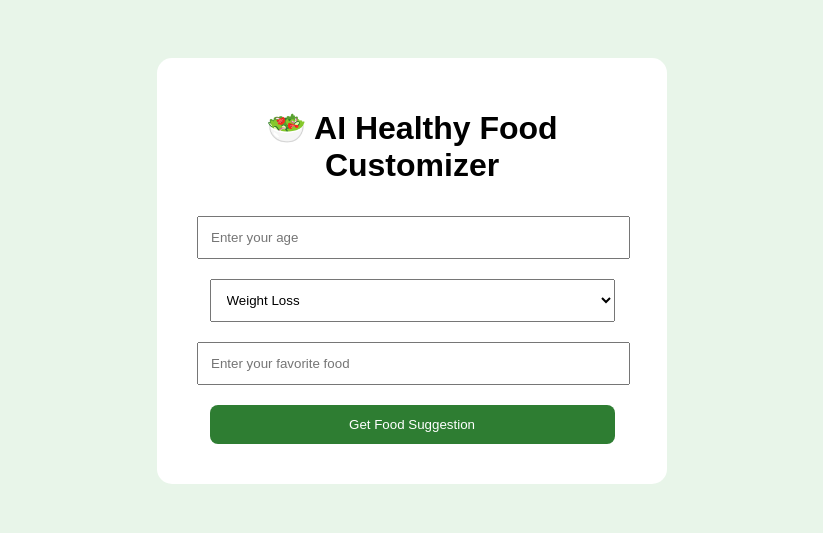
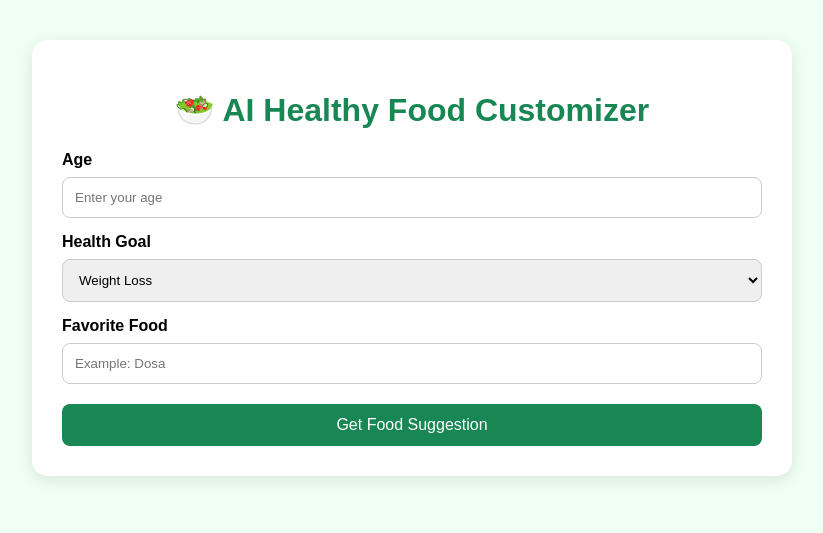
Before and after one commit to ashni05/AI-Healthy-Food-Customizer-, a Flask app: page / in a window 1280 px wide. Shown: the top 533 px of the page, without its empty margins (228-1051 px from the left). Run offline with Flask 3, Linux system fonts and the light colour scheme.

Commit message:
Update index.html

```diff
--- a/templates/index.html
+++ b/templates/index.html
@@ -2,71 +2,142 @@
 <html>
 <head>
     <title>AI Healthy Food Customizer</title>
+
     <style>
         body {
-            font-family: Arial;
-            background: #e8f5e9;
-            text-align: center;
-            padding: 50px;
+            font-family: Arial, sans-serif;
+            background: #f0fff4;
+            margin: 0;
+            padding: 0;
         }
 
-        .box {
+        .container {
+            width: 90%;
+            max-width: 700px;
+            margin: 40px auto;
             background: white;
             padding: 30px;
-            max-width: 450px;
-            margin: auto;
             border-radius: 15px;
+            box-shadow: 0 4px 15px rgba(0,0,0,0.1);
+        }
+
+        h1 {
+            text-align: center;
+            color: #198754;
+        }
+
+        label {
+            display: block;
+            margin-top: 15px;
+            font-weight: bold;
         }
 
         input, select, button {
-            width: 90%;
+            width: 100%;
             padding: 12px;
-            margin: 10px;
+            margin-top: 8px;
+            border-radius: 8px;
+            border: 1px solid #ccc;
+            box-sizing: border-box;
         }
 
         button {
-            background: #2e7d32;
+            background: #198754;
             color: white;
             border: none;
-            border-radius: 8px;
+            font-size: 16px;
+            cursor: pointer;
+            margin-top: 20px;
+        }
+
+        button:hover {
+            background: #146c43;
         }
 
         .result {
-            margin-top: 20px;
-            padding: 15px;
-            background: #c8e6c9;
+            margin-top: 30px;
+            padding: 20px;
+            background: #e9f9ee;
+            border-radius: 12px;
+        }
+
+        .result h2 {
+            color: #198754;
+        }
+
+        .card {
+            background: white;
+            padding: 12px;
+            margin: 10px 0;
+            border-radius: 8px;
         }
     </style>
 </head>
 
 <body>
 
-<div class="box">
+<div class="container">
+
     <h1>🥗 AI Healthy Food Customizer</h1>
 
     <form method="POST">
 
-        <input type="number" name="age"
-               placeholder="Enter your age" required>
+        <label>Age</label>
+        <input type="number" name="age" placeholder="Enter your age" required>
 
-        <select name="goal">
-            <option>Weight Loss</option>
-            <option>Weight Gain</option>
-            <option>Healthy Lifestyle</option>
+        <label>Health Goal</label>
+        <select name="goal" required>
+            <option value="Weight Loss">Weight Loss</option>
+            <option value="Weight Gain">Weight Gain</option>
+            <option value="Healthy Lifestyle">Healthy Lifestyle</option>
         </select>
 
-        <input type="text" name="food"
-               placeholder="Enter your favorite food" required>
+        <label>Favorite Food</label>
+        <input type="text" name="food" placeholder="Example: Dosa" required>
 
         <button type="submit">Get Food Suggestion</button>
 
     </form>
 
+
     {% if result %}
+
     <div class="result">
-        <h3>🍎 AI Recommendation</h3>
-        <p>{{ result }}</p>
+
+        <h2>🍎 AI Recommendation</h2>
+
+        <div class="card">
+            <b>🥗 Healthy Suggestion</b>
+            <p>{{ result.suggestion }}</p>
+        </div>
+
+        <div class="card">
+            <b>🔥 Calories</b>
+            <p>{{ result.calories }}</p>
+        </div>
+
+        <div class="card">
+            <b>🍽️ Meal Plan</b>
+            <p>{{ result.meal }}</p>
+        </div>
+
+        <div class="card">
+            <b>🥦 Ingredients</b>
+            <p>{{ result.ingredients }}</p>
+        </div>
+
+        <div class="card">
+            <b>💪 Health Benefits</b>
+            <p>{{ result.benefits }}</p>
+        </div>
+
+        <div class="card">
+            <b>💧 Water Intake</b>
+            <p>{{ result.water }}</p>
+        </div>
+
     </div>
+
     {% endif %}
 
 </div>
```
